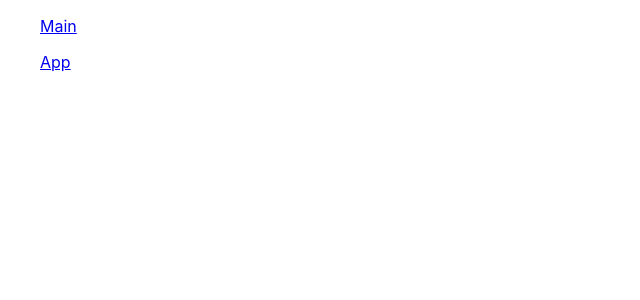
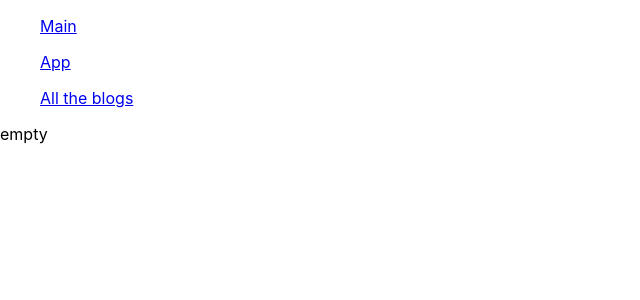
Before and after one commit to VVarren/blog-test, a React (Create React App) app: page /AllBlogs in a window 1280 px wide. Shown: the top 300 px of the page, without its empty margins (0-640 px from the left). Built offline with nearby package versions, Linux system fonts and the light colour scheme.

Commit message:
almost done making a blog page
Failed to save 'App.js': this content of the file is newer. Please compare your version with the file contents or overwrite the content of the file with your changes.

```diff
--- a/src/Blog.js
+++ b/src/Blog.js
@@ -9,7 +9,5 @@ function Blog(props) {
 		</div>
 	);
 }
-/*
- */
 
 export default Blog;
--- /dev/null
+++ b/src/BlogList.js
@@ -0,0 +1,7 @@
+import react from "react";
+
+function AllBlogs() {
+	return <div>empty</div>;
+}
+
+export default AllBlogs;
--- a/src/Main.js
+++ b/src/Main.js
@@ -1,34 +1,37 @@
-import react from 'react'
+import react from "react";
 import App from "./App.js";
-import {
-    BrowserRouter as Router,
-    Switch,
-    Route,
-    Link
-  } from "react-router-dom";
-import { directive } from '@babel/types';
+import { BrowserRouter as Router, Switch, Route, Link } from "react-router-dom";
+import { directive } from "@babel/types";
+import AllBlogs from "./BlogList.js";
 
-  export default function Main(){
-      return(
+export default function Main() {
+	return (
 		<>
-
 			<Router>
 				<div>
-            <ul><Link to = "/Main">Main</Link></ul>
-            <ul><Link to = "/App">App</Link></ul>
+					<ul>
+						<Link to="/Main">Main</Link>
+					</ul>
+					<ul>
+						<Link to="/App">App</Link>
+					</ul>
+					<ul>
+						<Link to="/AllBlogs">All the blogs</Link>
+					</ul>
 				</div>
 				<Switch>
-                <Route path = "/App">
+					<Route path="/App">
 						<App />
 					</Route>
-                <Route path = "/Home">
+					<Route path="/Home">
 						<Home />
 					</Route>
+					<Route path="/AllBlogs" component={AllBlogs}></Route>
 				</Switch>
 			</Router>
 		</>
-      )
+	);
 }
-  function Home(){
-    return <h2>Home</h2>
+function Home() {
+	return <h2>Home</h2>;
 }
```
Lines whose indentation alone changed are shown as unchanged.
